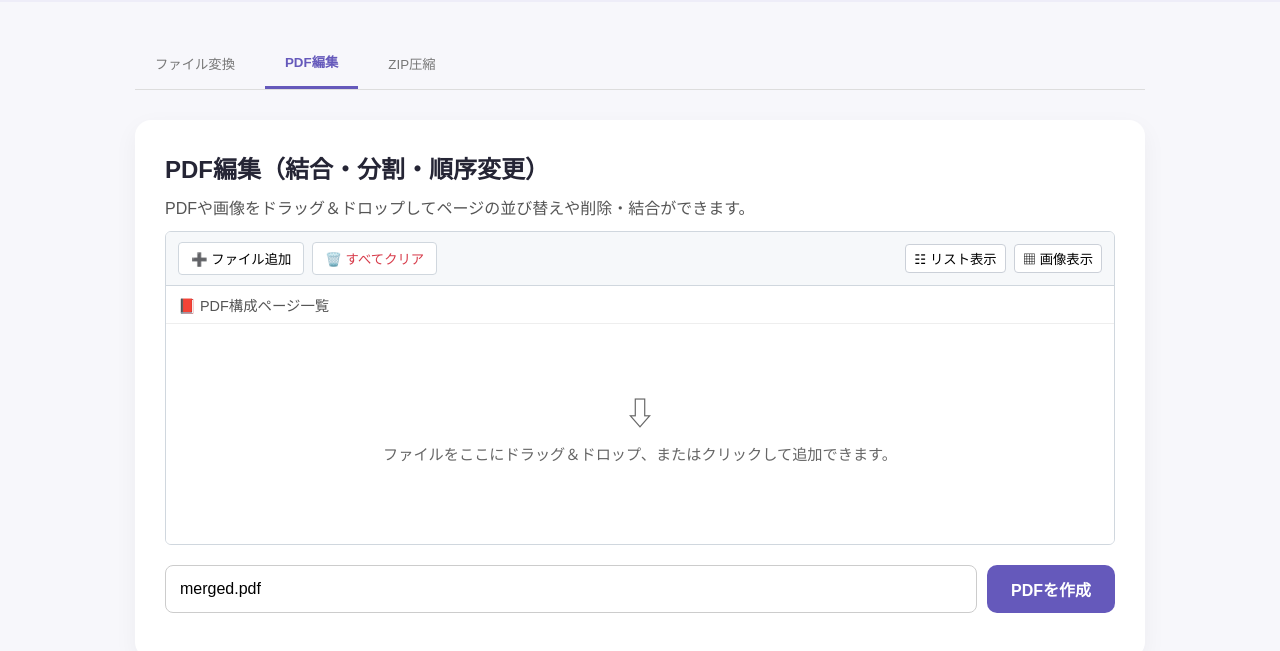
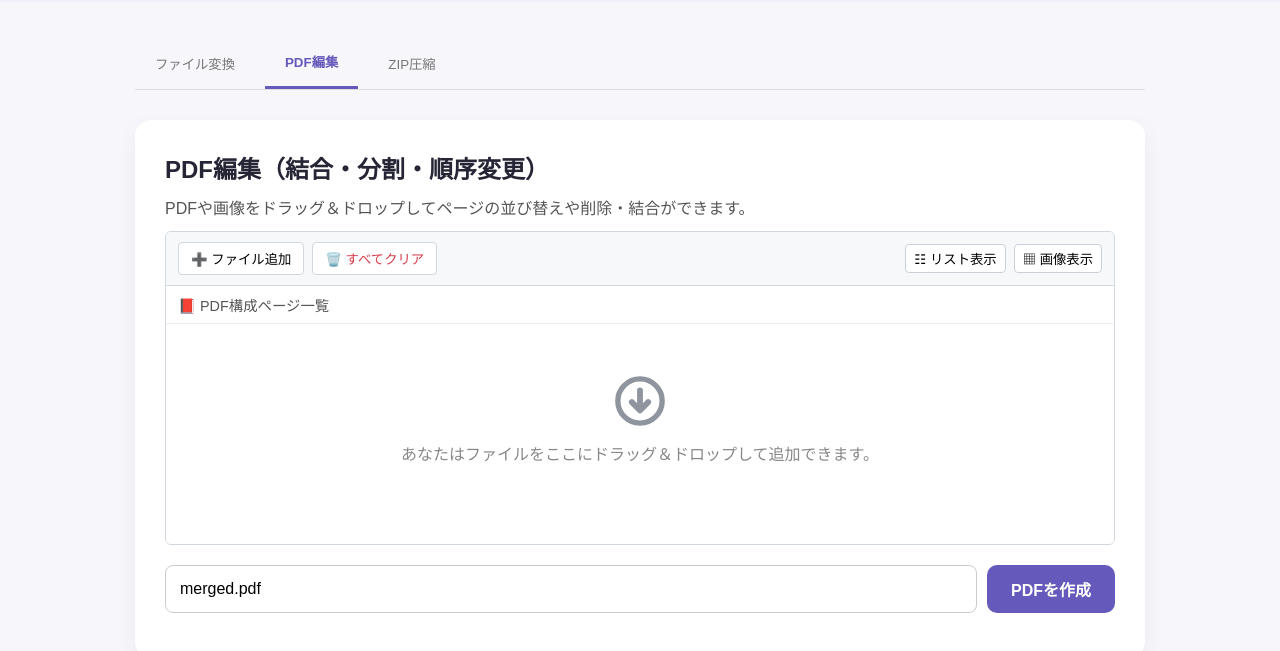
Before and after one commit to yumeon-alt/MyonMyon-Gonichi, a plain HTML site: page index.html in a window 1280 px wide. Both pictures are taken after a click on the button "PDF編集". Shown: the part 73-724 px from the top of the page. Drawn offline with nearby package versions, Linux system fonts and the light colour scheme.

Commit message:
矢印UI

```diff
--- a/css/style.css
+++ b/css/style.css
@@ -182,29 +182,33 @@ body {
   gap: 10px;
 }
 
-/* 空のドロップ枠（全機能で完全統一） */
+/* ===== 空のドロップ枠 ===== */
 .drop-empty {
   display: flex;
   flex-direction: column;
   align-items: center;
   justify-content: center;
   width: 100%;
-  min-height: 180px;
+  min-height: 190px;
   padding: 30px 20px;
   text-align: center;
-  color: #666;
+  color: #555;
   box-sizing: border-box;
 }
 
+/* Moodle風 太め円枠＋太め灰色矢印アイコン */
 .drop-empty .drop-icon {
-  font-size: 2rem;
-  margin-bottom: 8px;
+  display: inline-flex;
+  align-items: center;
+  justify-content: center;
+  width: 56px;
+  height: 56px;
+  margin-bottom: 12px;
 }
 
-.drop-empty p {
-  margin: 0;
-  font-size: 0.95rem;
-  color: #666;
+.drop-empty .drop-icon svg {
+  width: 100%;
+  height: 100%;
 }
 
 /* アイコン表示 */
--- a/js/file-manager.js
+++ b/js/file-manager.js
@@ -229,8 +229,20 @@ function renderFileList() {
     const empty = document.createElement("div");
     empty.className = "drop-empty";
     empty.innerHTML = `
-      <div class="drop-icon">⇩</div>
-      <p>ファイルをここにドラッグ＆ドロップ、またはクリックして追加できます。</p>
+      <div class="drop-icon">
+        <svg viewBox="0 0 24 24">
+          <!-- 太い円枠 -->
+          <circle cx="12" cy="12" r="9.5" fill="none" stroke="#8f959e" stroke-width="2.3" />
+          <!-- 角の丸い太め矢印 -->
+          <path d="M12 7.5v8.5 M8.5 12.5L12 16l3.5-3.5"
+                fill="none"
+                stroke="#8f959e"
+                stroke-width="2.5"
+                stroke-linecap="round"
+                stroke-linejoin="round" />
+        </svg>
+      </div>
+      <p>あなたはファイルをここにドラッグ＆ドロップして追加できます。</p>
     `;
     fileList.appendChild(empty);
   }
@@ -498,8 +510,20 @@ function renderZipFileList() {
     const empty = document.createElement("div");
     empty.className = "drop-empty";
     empty.innerHTML = `
-      <div class="drop-icon">⇩</div>
-      <p>ファイルをここにドラッグ＆ドロップ、またはクリックして追加できます。</p>
+      <div class="drop-icon">
+        <svg viewBox="0 0 24 24">
+          <!-- 太い円枠 -->
+          <circle cx="12" cy="12" r="9.5" fill="none" stroke="#8f959e" stroke-width="2.3" />
+          <!-- 角の丸い太め矢印 -->
+          <path d="M12 7.5v8.5 M8.5 12.5L12 16l3.5-3.5"
+                fill="none"
+                stroke="#8f959e"
+                stroke-width="2.5"
+                stroke-linecap="round"
+                stroke-linejoin="round" />
+        </svg>
+      </div>
+      <p>あなたはファイルをここにドラッグ＆ドロップして追加できます。</p>
     `;
     zipDropZone.appendChild(empty);
     return;
--- a/js/pdf-editor.js
+++ b/js/pdf-editor.js
@@ -212,9 +212,21 @@
       const empty = document.createElement("div");
       empty.className = "drop-empty";
       empty.innerHTML = `
-        <div class="drop-icon">⇩</div>
-        <p>ファイルをここにドラッグ＆ドロップ、またはクリックして追加できます。</p>
-      `;
+      <div class="drop-icon">
+        <svg viewBox="0 0 24 24">
+          <!-- 太い円枠 -->
+          <circle cx="12" cy="12" r="9.5" fill="none" stroke="#8f959e" stroke-width="2.3" />
+          <!-- 角の丸い太め矢印 -->
+          <path d="M12 7.5v8.5 M8.5 12.5L12 16l3.5-3.5"
+                fill="none"
+                stroke="#8f959e"
+                stroke-width="2.5"
+                stroke-linecap="round"
+                stroke-linejoin="round" />
+        </svg>
+      </div>
+      <p>あなたはファイルをここにドラッグ＆ドロップして追加できます。</p>
+    `;
       pdfDropZone.appendChild(empty);
       return;
     }
```
Also changed, not shown: 1 other file.
